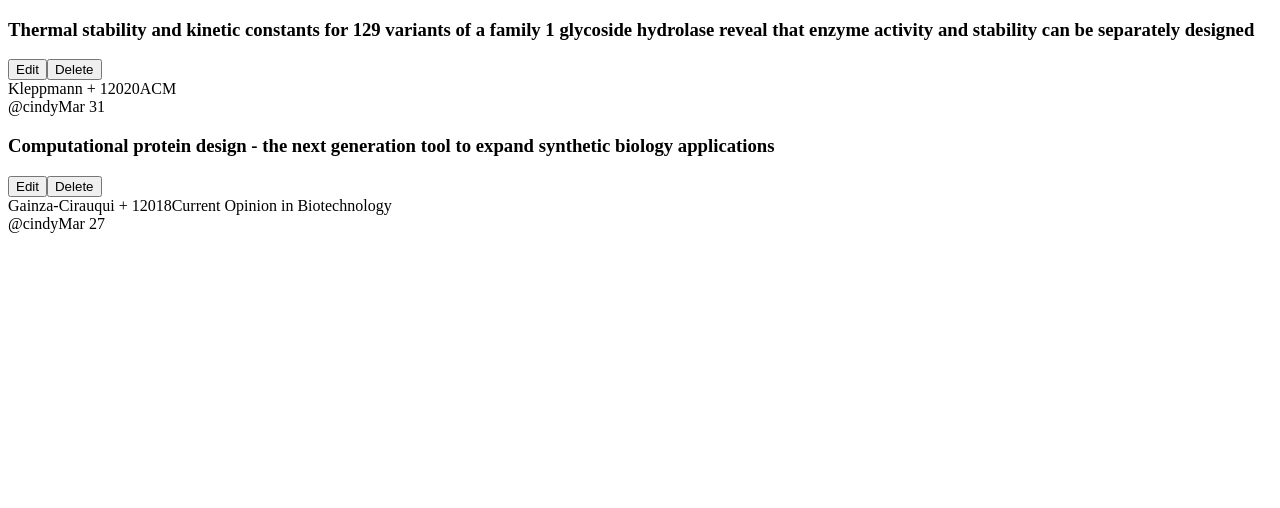
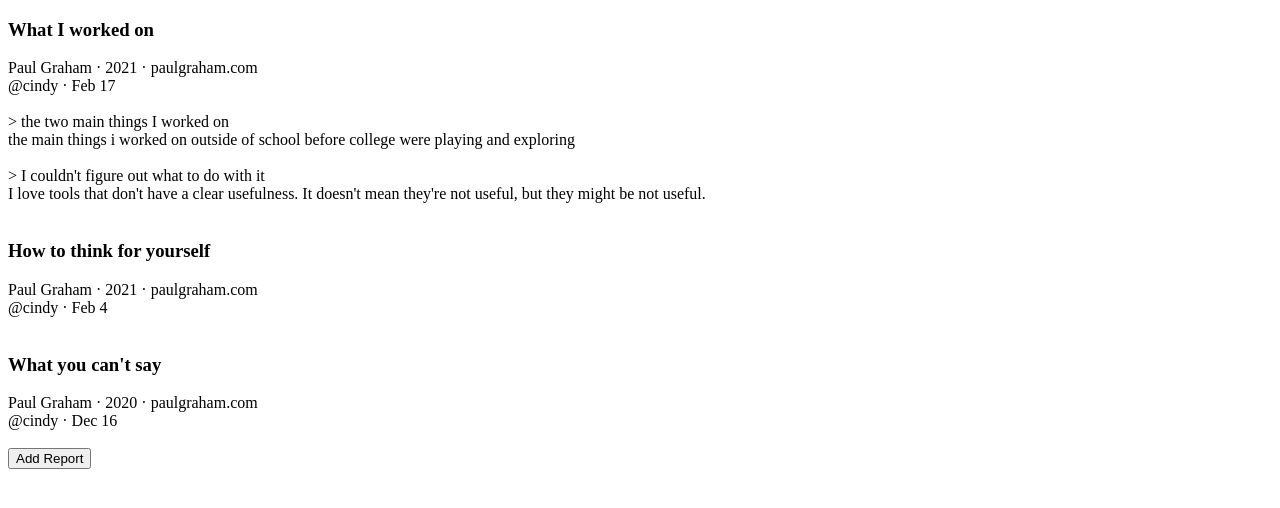
Before and after one commit to cindywu/reporter, a React (Create React App) app: page / in a window 1280 px wide. Shown: the top 508 px of the page. Built offline with nearby package versions, Linux system fonts and the light colour scheme.

Commit message:
Adds Comment and CommentList components

```diff
--- a/src/App.js
+++ b/src/App.js
@@ -1,14 +1,14 @@
 import ReportList from './ReportList'
 
 function App() {
-  return <ReportList reports={sampleReports}/>
+  return <ReportList reports={pgReports}/>
 }
 
 const sampleReports = [
   {
     id: 1,
     name: 'Thermal stability and kinetic constants for 129 variants of a family 1 glycoside hydrolase reveal that enzyme activity and stability can be separately designed',
-    author: 'Kleppmann + 1',
+    author: 'Kleppmann et al.',
     publishedYear: 2020,
     publisher: 'ACM',
     user: '@cindy',
@@ -17,7 +17,7 @@ const sampleReports = [
   {
     id: 2,
     name: 'Computational protein design - the next generation tool to expand synthetic biology applications',
-    author: 'Gainza-Cirauqui + 1',
+    author: 'Gainza-Cirauqui et al.',
     publishedYear: 2018,
     publisher: 'Current Opinion in Biotechnology',
     user: '@cindy',
@@ -25,4 +25,48 @@ const sampleReports = [
   }
 ]
 
+const pgReports = [
+  {
+    id: 1,
+    name: 'What I worked on',
+    author: 'Paul Graham',
+    publishedYear: 2021,
+    publisher: 'paulgraham.com',
+    user: '@cindy',
+    createdAt: 'Feb 17',
+    comments: [
+      {
+        id: 1,
+        highlightedText: 'the two main things I worked on',
+        commentText: 'the main things i worked on outside of school before college were playing and exploring'
+      },
+      {
+        id: 2,
+        highlightedText: "I couldn't figure out what to do with it",
+        commentText: "I love tools that don't have a clear usefulness. It doesn't mean they're not useful, but they might be not useful."
+      }
+    ],
+  },
+  {
+    id: 2,
+    name: 'How to think for yourself',
+    author: 'Paul Graham',
+    publishedYear: 2021,
+    publisher: 'paulgraham.com',
+    user: '@cindy',
+    createdAt: 'Feb 4',
+    comments: [],
+  },
+  {
+    id: 3,
+    name: "What you can't say",
+    author: 'Paul Graham',
+    publishedYear: 2020,
+    publisher: 'paulgraham.com',
+    user: '@cindy',
+    createdAt: 'Dec 16',
+    comments: [],
+  },
+]
+
 export default App;
--- /dev/null
+++ b/src/Comment.js
@@ -0,0 +1,11 @@
+import React from 'react'
+
+export default function Comment( { highlightedText, commentText}) {
+  return (
+    <>
+      <div>> {highlightedText}</div>
+      <div>{commentText}</div>
+      <br/>
+    </>
+  )
+}
--- /dev/null
+++ b/src/CommentList.js
@@ -0,0 +1,14 @@
+import React from 'react'
+import Comment from './Comment'
+
+export default function CommentList({ comments }) {
+  const commentElements = comments.map
+  (comment => {
+    return <Comment key={comment.id} {...comment}/>
+  })
+  return (
+    <div>
+      {commentElements}
+    </div>
+  )
+}
--- a/src/Report.js
+++ b/src/Report.js
@@ -1,4 +1,5 @@
 import React from 'react'
+import CommentList from './CommentList'
 
 export default function Report(props) {
   const {
@@ -7,26 +8,34 @@ export default function Report(props) {
     publishedYear,
     publisher,
     user,
-    createdAt
+    createdAt,
+    comments,
   } = props
 
   return (
     <div>
       <div>
         <h3>{ name }</h3>
-        <div>
+        {/* <div>
           <button>Edit</button>
           <button>Delete</button>
-        </div>
+        </div> */}
       </div>
       <div>
         <span>{ author }</span>
+        <span> · </span>
         <span>{ publishedYear }</span>
+        <span> · </span>
         <span>{ publisher }</span>
       </div>
       <div>
         <span>{ user }</span>
+        <span> · </span>
         <span>{ createdAt }</span>
+      </div>
+      <div>
+        <br/>
+        <CommentList comments={comments} />
       </div>
     </div>
   )
--- a/src/ReportList.js
+++ b/src/ReportList.js
@@ -3,6 +3,7 @@ import Report from './Report'
 
 export default function ReportList({ reports }) {
   return (
+    <>
       <div>
         {reports.map(report => {
           return (
@@ -13,6 +14,7 @@ export default function ReportList({ reports }) {
           )
         })}
       </div>
-
+      <button>Add Report</button>
+    </>
   )
 }
```
Lines whose indentation alone changed are shown as unchanged.
